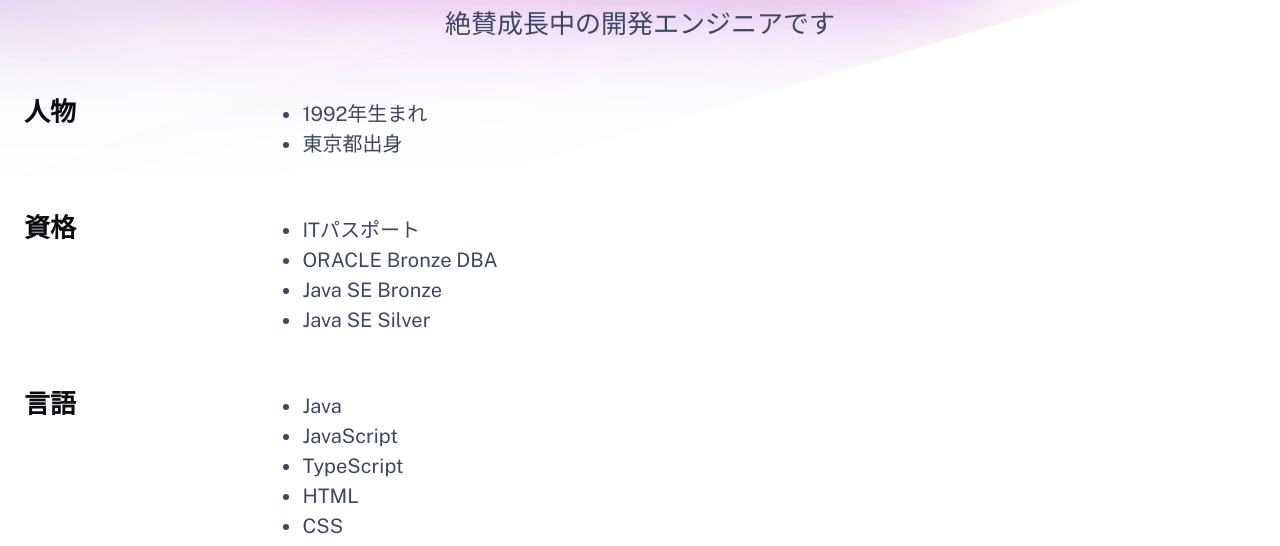
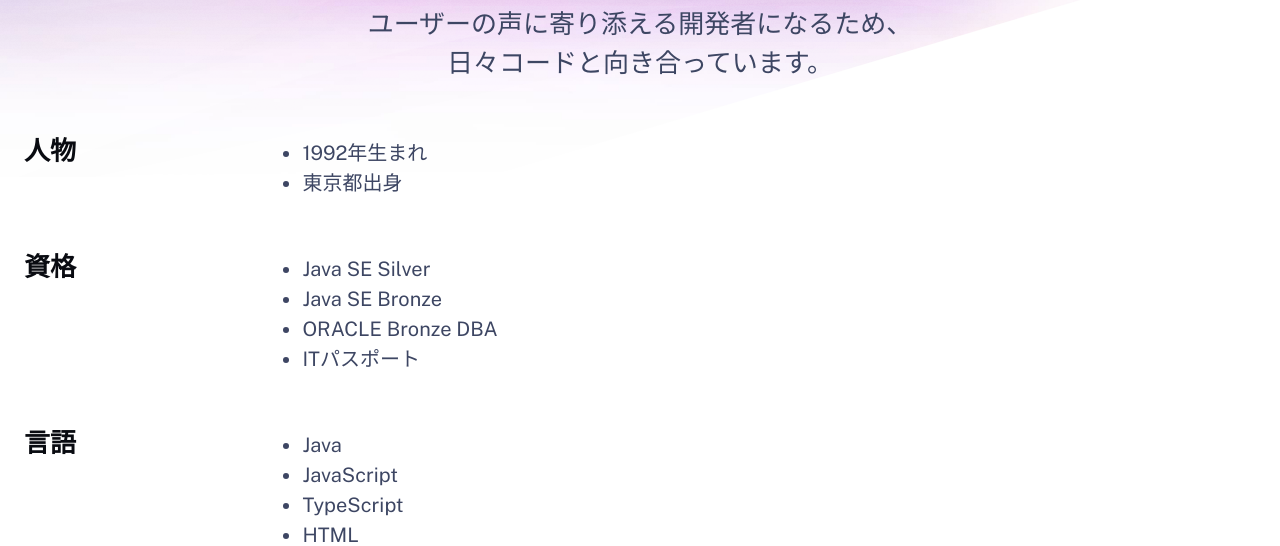
Before and after one commit to tokonatu55/tori-portfolio, an Astro site: page / in a window 1280 px wide. Shown: the part 250-796 px from the top of the page. Built offline with nearby package versions, Linux system fonts and the light colour scheme; Astro itself is replaced by a stand-in of ours.

Commit message:
Home修正

```diff
--- a/src/pages/index.astro
+++ b/src/pages/index.astro
@@ -9,7 +9,7 @@ import BaseLayout from '../layouts/BaseLayout.astro';
 		<main class="wrapper about">
 			<Hero
 				title="HOME"
-				tagline="絶賛成長中の開発エンジニアです"
+				tagline="ユーザーの声に寄り添える開発者になるため、日々コードと向き合っています。"
 			>
 				<!--
 				<img
@@ -34,10 +34,10 @@ import BaseLayout from '../layouts/BaseLayout.astro';
 				<h2 class="section-title">資格</h2>
 				<div class="content">
 					<ul style="padding-left: 2rem;">
+						<li>Java SE Silver</li>
+						<li>Java SE Bronze</li>
+						<li>ORACLE Bronze DBA</li>
 						<li>ITパスポート</li>
-						<li>ORACLE Bronze DBA</li>
-						<li>Java SE Bronze</li>
-						<li>Java SE Silver</li>
 					</ul>
 				</div>
 			</section>
```
